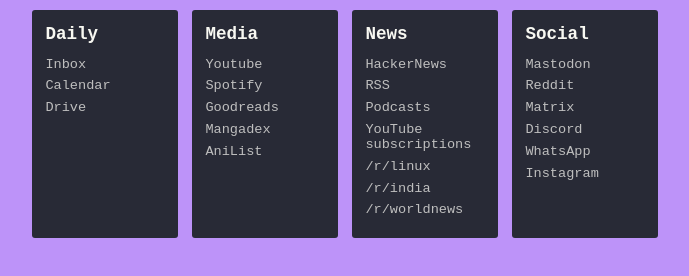
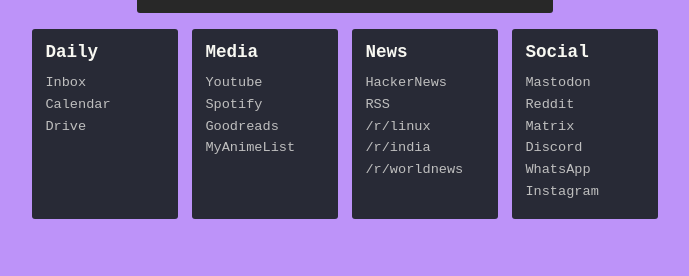
Before and after one commit to mlnchlc/browser-homepage, a plain HTML site: page index.html in a window 1280 px wide. Shown: the part 340-616 px from the top of the page, without its empty margins (295-984 px from the left). Drawn offline with Linux system fonts and the light colour scheme.

Commit message:
remove a few entries

```diff
--- a/index.html
+++ b/index.html
@@ -61,11 +61,8 @@
               target="_self"
               >Goodreads</a
             >
-            <a class="bookmark" href="https://mangadex.org" target="_self"
-              >Mangadex</a
-            >
-            <a class="bookmark" href="https://anilist.co" target="_self"
-              >AniList</a
+            <a class="bookmark" href="https://myanimelist.net" target="_self"
+              >MyAnimeList</a
             >
           </div>
         </div>
@@ -80,18 +77,6 @@
             >
             <a class="bookmark" href="https://newsblur.com" target="_self"
               >RSS</a
-            >
-            <a
-              class="bookmark"
-              href="https://open.spotify.com/collection/podcasts"
-              target="_self"
-              >Podcasts</a
-            >
-            <a
-              class="bookmark"
-              href="https://www.youtube.com/feed/subscriptions"
-              target="_self"
-              >YouTube subscriptions</a
             >
             <a class="bookmark" href="https://reddit.com/r/linux" target="_se;f"
               >/r/linux</a
```
